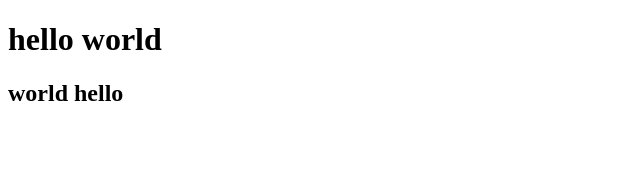
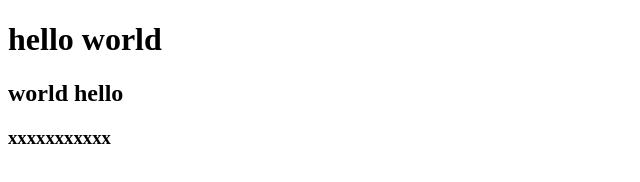
Before and after one commit to zr0120/testDemo, a plain HTML site: page index.html in a window 1280 px wide. Shown: the whole page, without its empty margins (0-640 px from the left). Drawn offline with Linux system fonts and the light colour scheme.

Commit message:
这是第三次提交，修改了index.html

```diff
--- a/index.html
+++ b/index.html
@@ -8,5 +8,6 @@
     <body>
         <h1>hello world</h1>
         <h2>world hello</h2>
+        <h3>xxxxxxxxxxx</h3>
     </body>
 </html>
```
